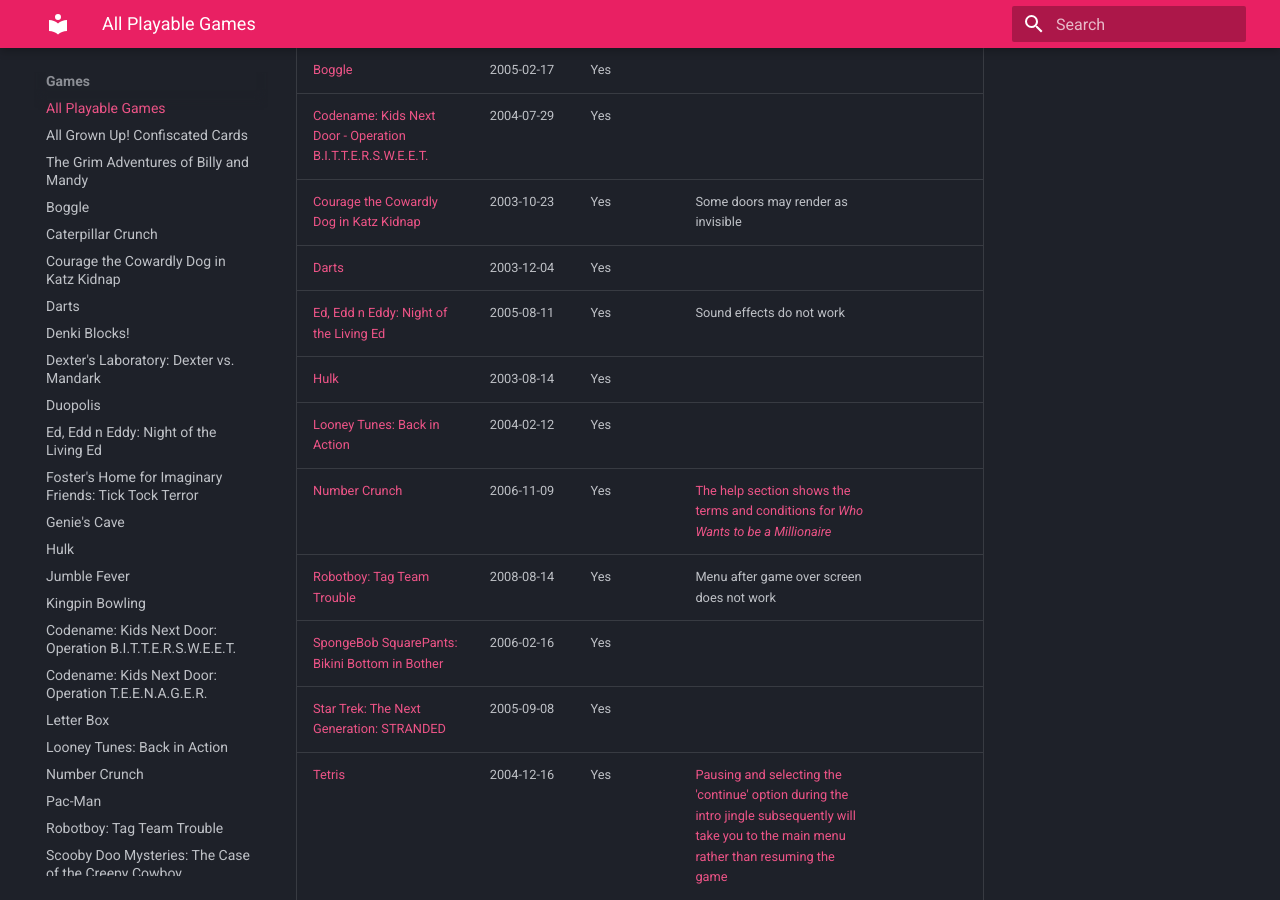
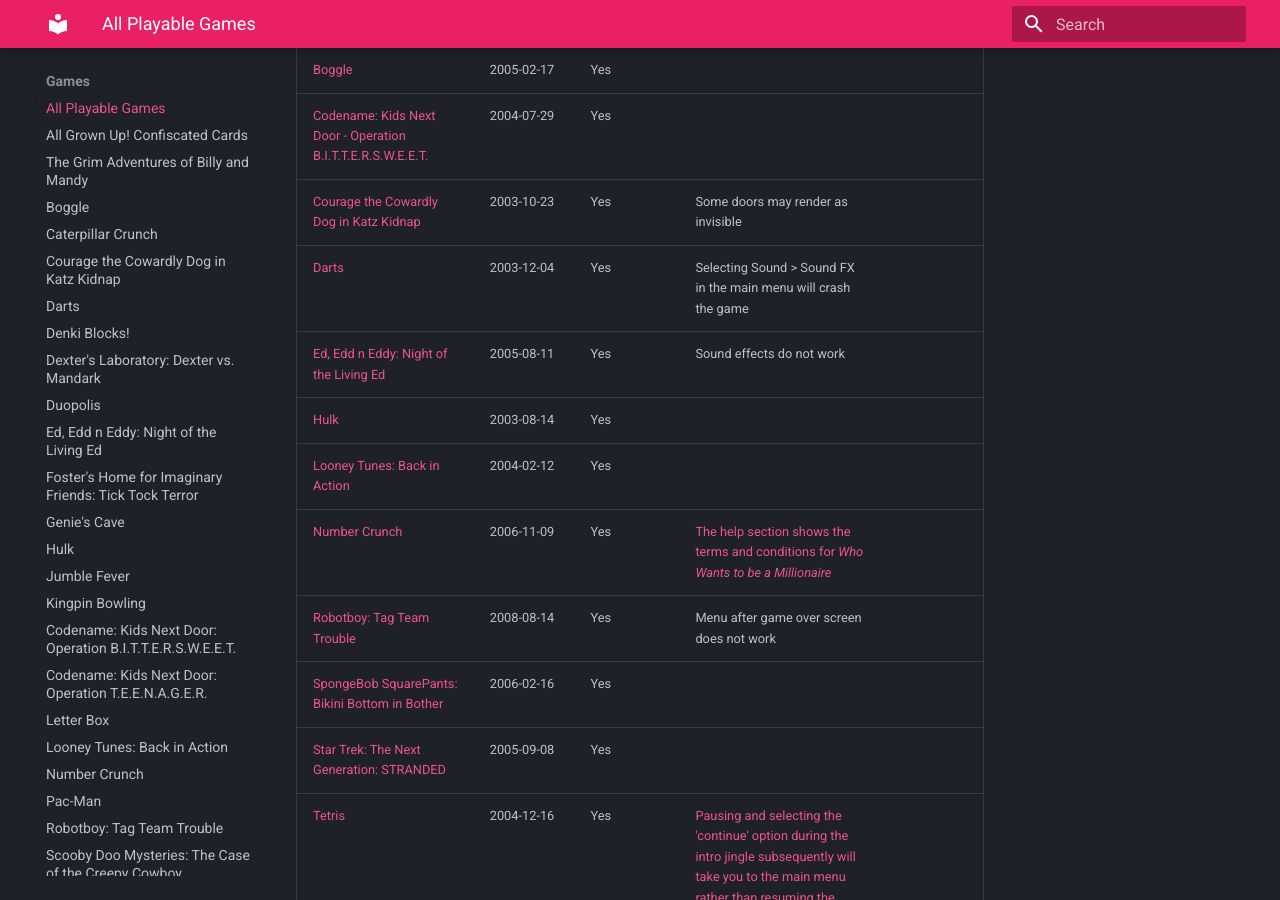
Before and after one commit to cobaltgit/sky-games-archive, an MkDocs documentation site: the page built from docs/games/index.md, in a window 1280 px wide and 900 px high, scrolled down 728 px. Built offline with MkDocs 1.6.1 and Material for MkDocs 9.7.7, drawn with Linux system fonts in a browser that asks for light colours; comment, search, counter and statistics services are not loaded.

Commit message:
Add Darts bug

```diff
--- a/docs/games/index.md
+++ b/docs/games/index.md
@@ -28,7 +28,7 @@
 [Boggle](/games/boggle)|2005-02-17|Yes|
 [Codename: Kids Next Door - Operation B.I.T.T.E.R.S.W.E.E.T.](/games/knd-bittersweet)|2004-07-29|Yes|
 [Courage the Cowardly Dog in Katz Kidnap](/games/courage-katz-kidnap)|2003-10-23|Yes|Some doors may render as invisible|
-[Darts](/games/darts)|2003-12-04|Yes|
+[Darts](/games/darts)|2003-12-04|Yes|Selecting Sound > Sound FX in the main menu will crash the game
 [Ed, Edd n Eddy: Night of the Living Ed](/games/eee-night-of-living-ed)|2005-08-11|Yes|Sound effects do not work|
 [Hulk](/games/hulk)|2003-08-14|Yes|
 [Looney Tunes: Back in Action](/games/lt-bia)|2004-02-12|Yes|
```
